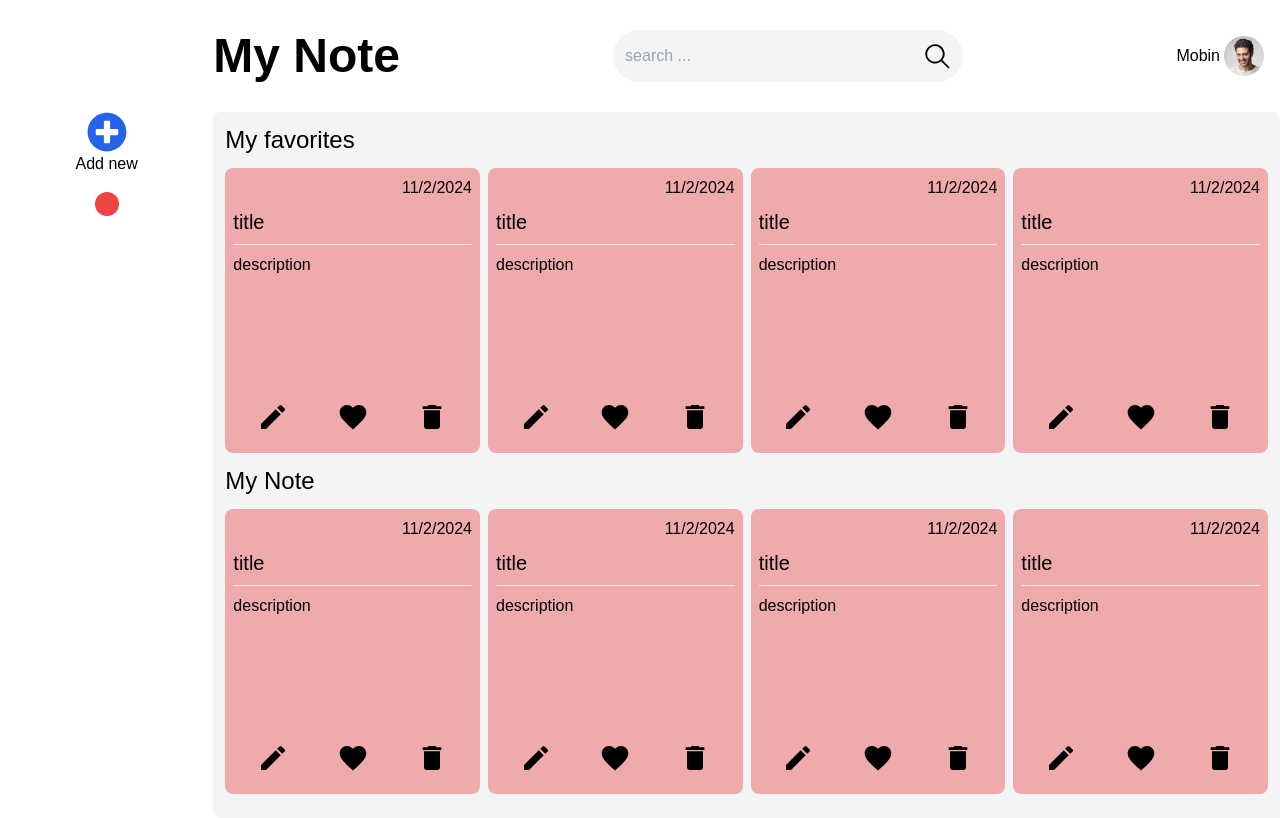
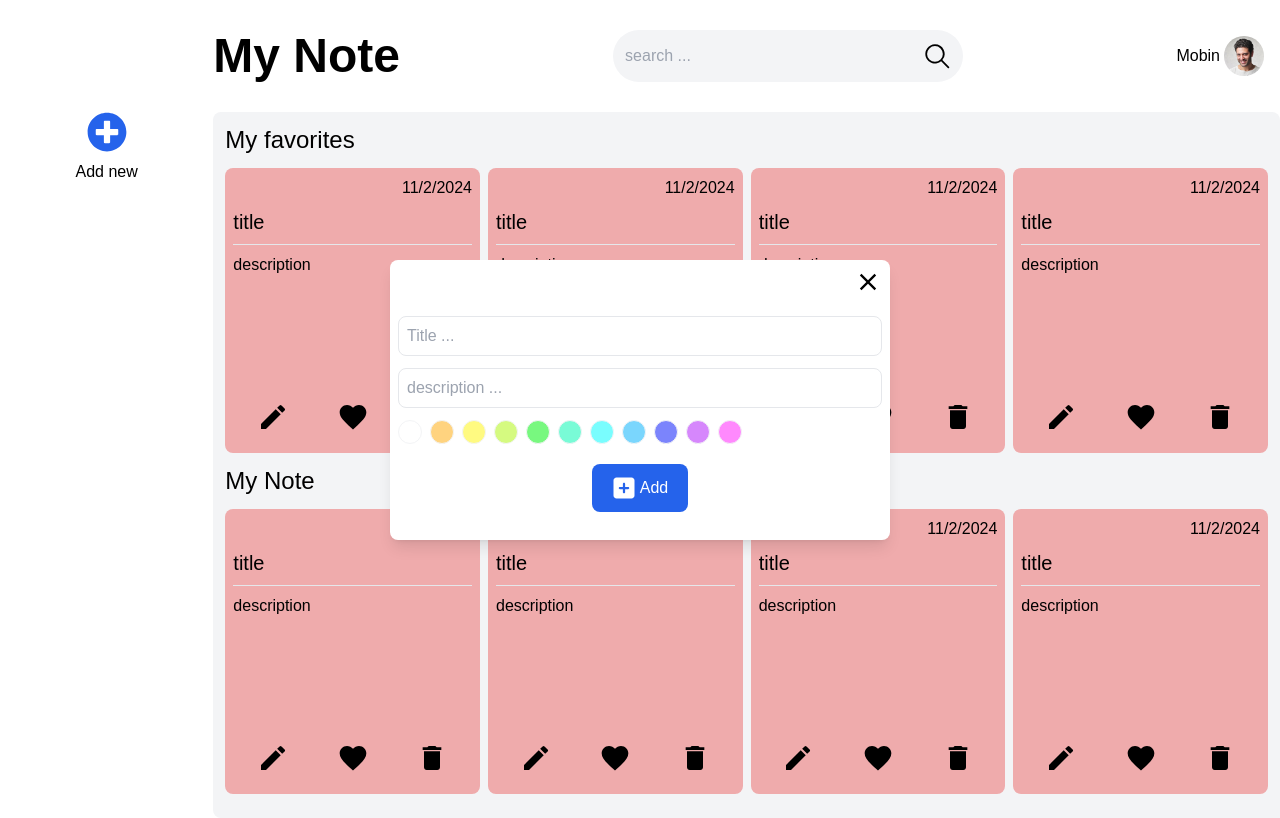
Before and after one commit to mobin-izadi/react-note-app, a React (Create React App) app: page / in a window 1280 px wide. Both pictures are taken after a click on the button 106 px from the left and 132 px from the top of the page. Built offline with nearby package versions, Linux system fonts and the light colour scheme.

Commit message:
Add a section to add a new note

```diff
--- /dev/null
+++ b/src/component/NoteApp/ColorBox.js
@@ -0,0 +1,20 @@
+import React, { Component } from 'react'
+
+export class ColorBox extends Component {
+
+    onChangeColor(color) {
+        this.props.onChangeColor(color)
+    }
+
+    render() {
+        return (
+            <>
+                {/* colors */}
+                <button style={{ background: this.props.color }} className='bg-red-500 rounded-full w-6 h-6 border border-gray-100' onClick={this.onChangeColor.bind(this, this.props.color)}>
+                </button>
+            </>
+        )
+    }
+}
+
+export default ColorBox
--- a/src/component/NoteApp/NoteApp.js
+++ b/src/component/NoteApp/NoteApp.js
@@ -3,29 +3,138 @@ import Header from '../Header'
 import { FaPlusCircle } from "react-icons/fa";
 import { FaSquarePlus } from "react-icons/fa6";
 import { MdDelete, MdFavorite, MdEdit } from "react-icons/md";
+import { IoMdClose } from "react-icons/io";
+import ColorBox from './ColorBox';
 
 export class NoteApp extends Component {
+    constructor(props) {
+        super(props)
+
+        this.state = {
+            colors: [
+                "#fff",
+                "#FFD37F",
+                "#FFFA81",
+                "#D5FA80",
+                "#78F87F",
+                "#79FBD6",
+                "#79FDFE",
+                "#7AD6FD",
+                "#7B84FC",
+                "#D687FC",
+                "#FF89FD",
+            ],
+            isAddNewNote: false,
+            newNote: {
+                id: null,
+                date: null,
+                title: '',
+                description: '',
+                color: '#fff',
+            },
+            notes: []
+        }
+
+        this.showAddNewNoteHandler = this.showAddNewNoteHandler.bind(this)
+        this.changeColor = this.changeColor.bind(this)
+        this.titleNoteHandler = this.titleNoteHandler.bind(this)
+        this.descriptionNoteHandler = this.descriptionNoteHandler.bind(this)
+        this.addNewNote = this.addNewNote.bind(this)
+    }
+    addNewNote() {
+        let now = new Date()
+        this.setState(preState => ({
+            notes: [...preState.notes, { ...preState.newNote, id: this.state.notes.length + 1, date: `${now.getFullYear()}/${now.getMonth()}/${now.getDay()} ` }],
+            newNote: {
+                id: null,
+                date: null,
+                title: '',
+                description: '',
+                color: '#fff',
+            },
+        }))
+    }
+
+    changeColor(color) {
+        console.log(color);
+        this.setState(preState => ({
+            newNote: {
+                ...preState.newNote,
+                color
+            }
+        }))
+    }
+
+    titleNoteHandler(event) {
+        this.setState(preState => ({
+            newNote: {
+                ...preState.newNote,
+                title: event.target.value.trim()
+            }
+        }))
+    }
+
+    descriptionNoteHandler(event) {
+        this.setState(preState => ({
+            newNote: {
+                ...preState.newNote,
+                description: event.target.value.trim()
+            }
+        }))
+
+    }
+
+    showAddNewNoteHandler() {
+        this.setState(preState => ({
+            isAddNewNote: !preState.isAddNewNote,
+            newNote: {
+                id: null,
+                date: null,
+                title: '',
+                description: '',
+                color: '#fff',
+            },
+        }))
+    }
     render() {
         return (
             <>
+                {/* add new note wrapper */}
+                {this.state.isAddNewNote && (<div className='fixed inset-0 flex justify-center items-center '>
+                    <div style={{ background: this.state.newNote.color }} className='w-80 md:w-[500px]  shadow-lg rounded-lg p-2'>
+                        <div className='flex justify-end mb-5'>
+                            <button onClick={this.showAddNewNoteHandler}>
+                                <IoMdClose className='w-7 h-7' />
+                            </button>
+                        </div>
+                        <div className='flex flex-col gap-3'>
+                            <input type="text" placeholder='Title ...' className='border rounded-lg h-10 p-2 outline-none' onChange={this.titleNoteHandler} value={this.state.newNote.title} />
+                            <input type="text" placeholder='description ...' className='border rounded-lg h-10 p-2 outline-none' onChange={this.descriptionNoteHandler} value={this.state.newNote.description} />
+                        </div>
+                        <div className='flex items-center gap-2 my-3'>
+                            {this.state.colors.map(color => (< ColorBox key={color} color={color} onChangeColor={this.changeColor} />))}
+                        </div>
+                        <div className='flex justify-center my-5 '>
+                            <button className='bg-blue-600 text-white  py-3 px-5 rounded-lg flex justify-center items-center gap-1' onClick={this.addNewNote}>
+                                <FaSquarePlus className='w-6 h-6 text-white'></FaSquarePlus>Add</button>
+                        </div>
+                    </div>
+
+
+                </div>)}
+
                 <div className='grid grid-cols-12 min-h-screen'>
                     {/* aside */}
                     <div className='col-span-12 md:col-span-2 md:pt-28 flex flex-col items-center gap-4 mb-3 md:mb-0 '>
                         <Header className='md:hidden flex justify-between gap-2 items-center px-2 my-2 flex-wrap'></Header>
                         {/* add new note */}
-                        <div className='flex flex-col items-center'>
-                            <button>
+                        <div className='flex flex-col items-center gap-2'>
+                            <button onClick={this.showAddNewNoteHandler}>
                                 <FaPlusCircle className='w-10 h-10 text-blue-600' />
                             </button>
                             <p>Add new</p>
                         </div>
-                        {/* colors */}
-                        <div className='flex flex-col items-center gap-2'>
-                            <button className='bg-red-500 rounded-full w-6 h-6'>
 
-                            </button>
-
-                        </div>
                     </div>
                     {/* header && main */}
                     <div className='col-span-12 md:col-span-10 mx-4 md:mx-0'>
```
